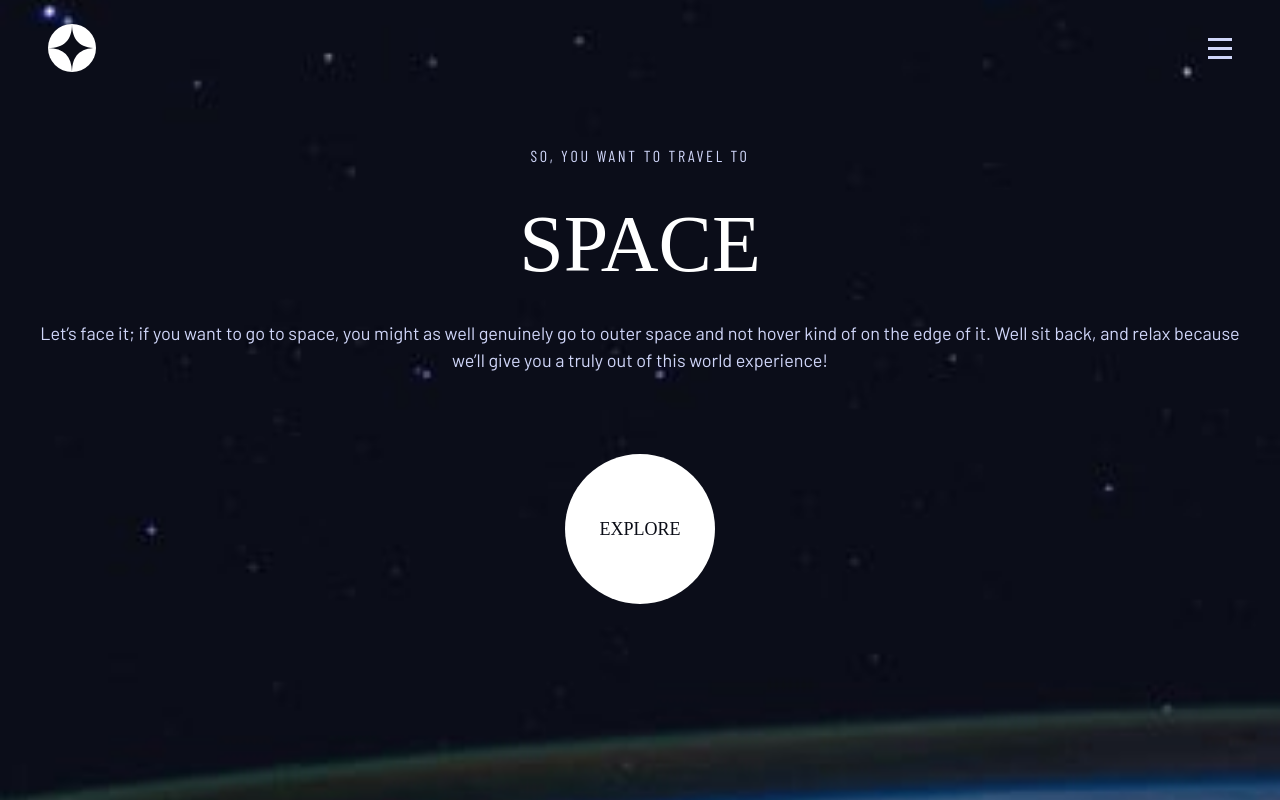
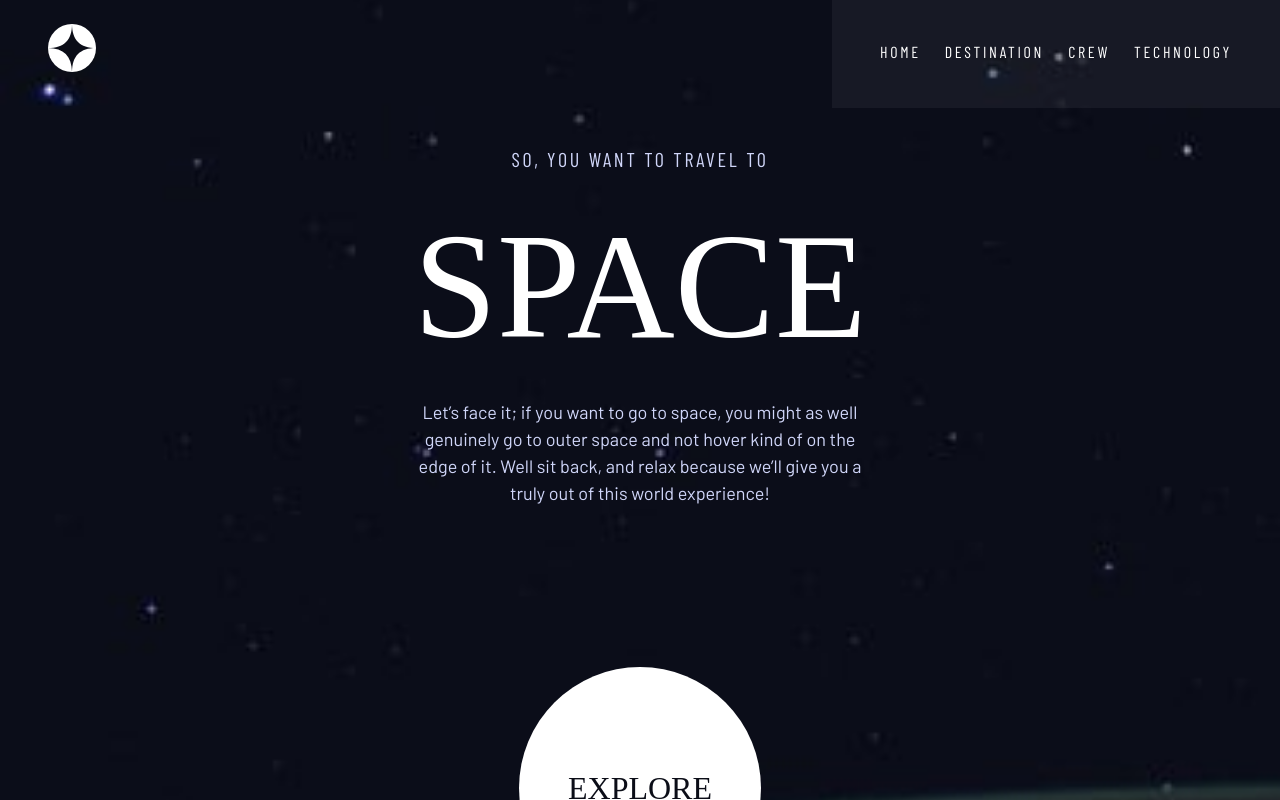
Before and after one commit to EduardoReisUX/space-tourism, a Svelte app: page / in a window 1280 px wide. Shown: the top 800 px of the page. Built offline with nearby package versions, Linux system fonts and the light colour scheme; a web font is replaced by a local one.

Commit message:
feat: add home tablet responsivity and SideDrawer component

```diff
--- a/src/components/Home/ExploreButton.svelte
+++ b/src/components/Home/ExploreButton.svelte
@@ -2,7 +2,8 @@
 
 <button
   class="bg-brand-white rounded-full w-[150px] h-[150px] grid place-items-center text-brand-black text-body font-serif duration-300 ease-in-out
-  hover:ring-[50px] hover:ring-brand-white/10"
+  hover:ring-[40px] hover:ring-brand-white/10
+  md:w-[242px] md:h-[242px] md:text-h4"
 >
   EXPLORE
 </button>
--- a/src/components/Home/Header.svelte
+++ b/src/components/Home/Header.svelte
@@ -1,6 +1,13 @@
 <script lang="ts">
   import logo from "./../../assets/shared/logo.svg";
   import openMenu from "./../../assets/shared/icon-hamburger.svg";
+  import SideDrawer from "./SideDrawer.svelte";
+
+  let isDrawerOpen = false;
+
+  function toggleSideDrawer() {
+    isDrawerOpen = !isDrawerOpen;
+  }
 </script>
 
 <header class="min-w-full">
@@ -8,8 +15,25 @@
     <a href="/">
       <img src={logo} alt="Logo" />
     </a>
-    <button>
+    <button class="md:hidden" on:click={toggleSideDrawer}>
       <img src={openMenu} alt="Open menu" />
     </button>
+
+    <SideDrawer {isDrawerOpen} {toggleSideDrawer} />
+
+    <ul
+      class="hidden md:flex absolute right-0 top-0 space-x-6 px-12 bg-brand-white/5"
+    >
+      {#each ["home", "destination", "crew", "technology"] as section}
+        <li
+          class="py-10 border-b-4 border-brand-white/0 duration-150 hover:border-brand-white"
+        >
+          <a
+            href={`#${section}`}
+            class="text-nav text-brand-white font-mono uppercase">{section}</a
+          >
+        </li>
+      {/each}
+    </ul>
   </nav>
 </header>
--- a/src/components/Home/Hero.svelte
+++ b/src/components/Home/Hero.svelte
@@ -1,6 +1,13 @@
-<div class="space-y-4 text-brand-primary text-center">
-  <span class="text-nav font-mono uppercase">SO, YOU WANT TO TRAVEL TO</span>
-  <h2 class="text-[80px] text-brand-white font-serif uppercase">SPACE</h2>
+<div
+  class="space-y-4 text-brand-primary text-center
+  md:space-y-0 md:w-min"
+>
+  <span class="text-nav font-mono uppercase md:text-[20px]"
+    >SO, YOU WANT TO TRAVEL TO</span
+  >
+  <h1 class="text-[80px] text-brand-white font-serif uppercase md:text-h1">
+    SPACE
+  </h1>
   <p class="text-body">
     Let’s face it; if you want to go to space, you might as well genuinely go to
     outer space and not hover kind of on the edge of it. Well sit back, and
--- a/src/components/Home/Home.svelte
+++ b/src/components/Home/Home.svelte
@@ -6,11 +6,15 @@
 </script>
 
 <section
-  class="relative min-h-screen flex flex-col px-6 mx-auto items-center pb-12"
+  class="relative min-h-screen flex flex-col px-6 mx-auto items-center pb-12
+  md:w-full"
 >
   <Background section="home" />
   <Header />
-  <div class="space-y-20 mt-12 flex flex-col items-center">
+  <div
+    class="space-y-20 mt-12 flex flex-col items-center
+    md:space-y-40"
+  >
     <Hero />
     <ExploreButton />
   </div>
--- /dev/null
+++ b/src/components/Home/SideDrawer.svelte
@@ -0,0 +1,38 @@
+<script lang="ts">
+  import { fly } from "svelte/transition";
+  import { cubicInOut } from "svelte/easing";
+
+  import close_icon from "./../../assets/shared/icon-close.svg";
+
+  export let isDrawerOpen: boolean;
+  export let toggleSideDrawer: () => void;
+</script>
+
+{#if !!isDrawerOpen}
+  <div
+    class="md:hidden flex flex-col items-end absolute top-0 right-0 h-screen bg-brand-primary/5 backdrop-blur-2xl"
+    transition:fly={{ opacity: 1, duration: 400, x: 200, easing: cubicInOut }}
+  >
+    <header class="py-8 px-6">
+      <button on:click={toggleSideDrawer}>
+        <img src={close_icon} alt="Fechar" />
+      </button>
+    </header>
+
+    <ul class="flex flex-col space-y-8">
+      {#each ["home", "destination", "crew", "technology"] as section, index}
+        <li
+          class="px-8 border-r-4 border-brand-white/0 duration-150 hover:border-brand-white"
+        >
+          <span class="font-bold text-nav text-brand-white font-mono mr-3"
+            >0{index}</span
+          >
+          <a
+            href={`#${section}`}
+            class="text-nav text-brand-white font-mono uppercase">{section}</a
+          >
+        </li>
+      {/each}
+    </ul>
+  </div>
+{/if}
```
